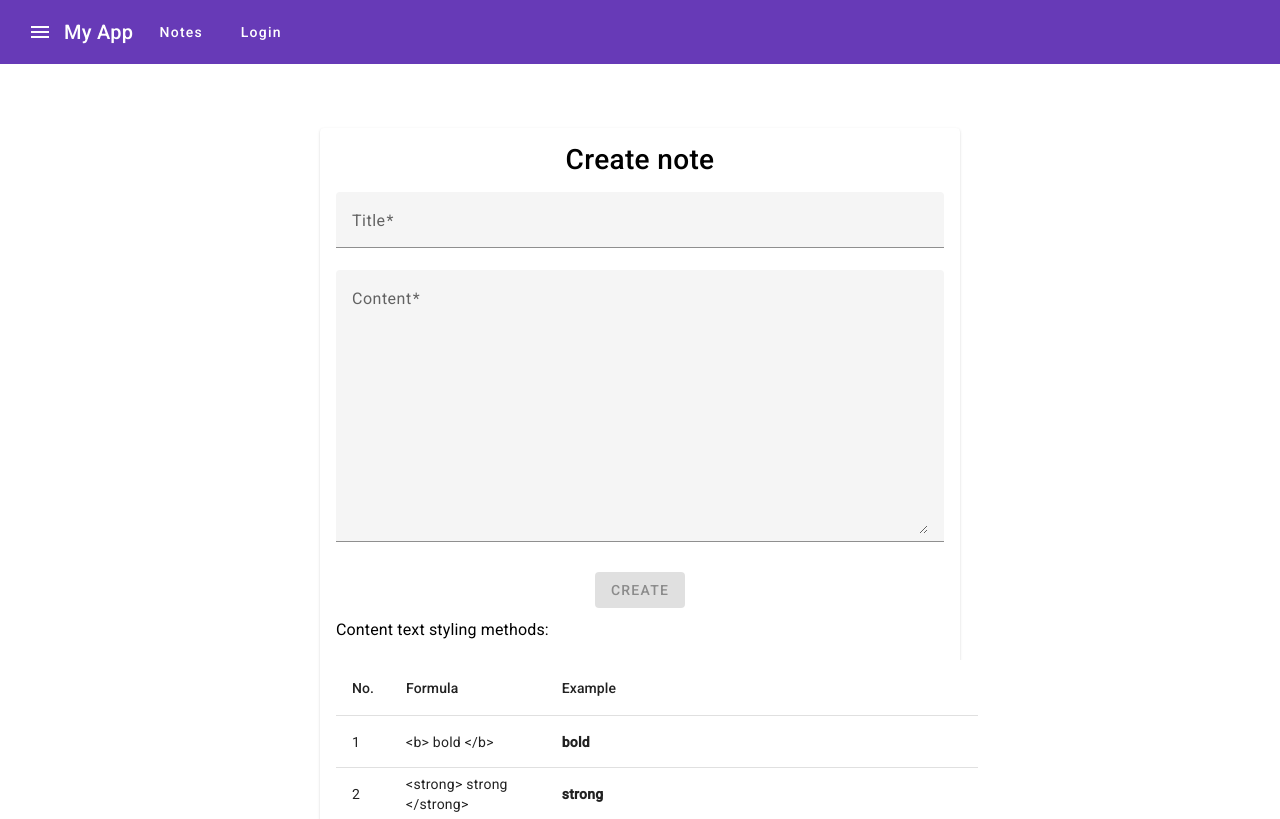
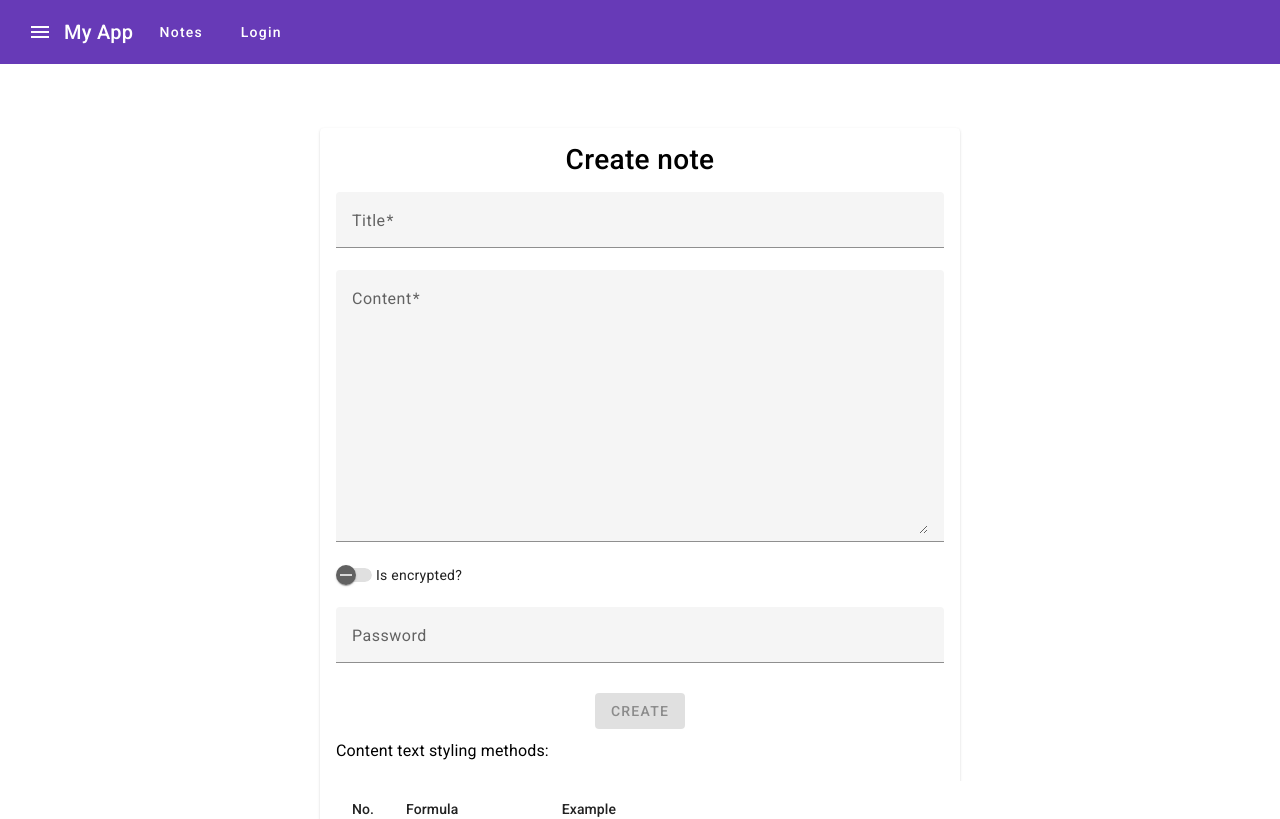
Before and after one commit to sebastian-pietrykowski/secure-notes, an Angular app in the folder secure-notes-frontend/: page /notes/create in a window 1280 px wide. Shown: the top 819 px of the page. Built offline with nearby package versions, Linux system fonts and the light colour scheme.

Commit message:
Changed notes

```diff
--- a/secure-notes-frontend/src/app/core/models/create-note-request.ts
+++ b/secure-notes-frontend/src/app/core/models/create-note-request.ts
@@ -3,5 +3,7 @@ export class CreateNoteRequest {
     public readonly title: string,
     public readonly content: string,
     public readonly creator: string,
+    public readonly isEncrypted: boolean,
+    public readonly password: string
   ) {}
 }
--- a/secure-notes-frontend/src/app/core/models/note-resource.ts
+++ b/secure-notes-frontend/src/app/core/models/note-resource.ts
@@ -4,5 +4,6 @@ export class NoteResource {
     public readonly title: string,
     public readonly content: string,
     public readonly creator: string,
+    public readonly isEncrypted: boolean
   ) {}
 }
--- a/secure-notes-frontend/src/app/features/login/login.component.html
+++ b/secure-notes-frontend/src/app/features/login/login.component.html
@@ -20,6 +20,7 @@
           <mat-label>Password</mat-label>
           <input
             matInput
+            type="password"
             [formControl]="passwordFormControl"
             [errorStateMatcher]="errorMatcher"
           />
--- a/secure-notes-frontend/src/app/features/note/create-note/create-note.component.html
+++ b/secure-notes-frontend/src/app/features/note/create-note/create-note.component.html
@@ -28,6 +28,20 @@
             <mat-error>Content is required</mat-error>
           }
         </mat-form-field>
+        <mat-slide-toggle
+          [formControl]="isEncryptedFormControl"
+          class="create-note__slide"
+          >Is encrypted?</mat-slide-toggle
+        >
+        <mat-form-field class="create-note__form-field">
+          <mat-label>Password</mat-label>
+          <input
+            matInput
+            type="password"
+            [formControl]="passwordFormControl"
+            [errorStateMatcher]="errorMatcher"
+          />
+        </mat-form-field>
       </mat-card-content>
       <mat-card-actions class="create-note__actions">
         <button
--- a/secure-notes-frontend/src/app/features/note/create-note/create-note.component.scss
+++ b/secure-notes-frontend/src/app/features/note/create-note/create-note.component.scss
@@ -24,6 +24,10 @@
     width: 100%;
   }
 
+  &__slide {
+    padding-bottom: 22px;
+  }
+
   &__help-divider {
     width: 0.75rem;
     display: inline-block;
--- a/secure-notes-frontend/src/app/features/note/create-note/create-note.component.ts
+++ b/secure-notes-frontend/src/app/features/note/create-note/create-note.component.ts
@@ -16,6 +16,7 @@ import { SanitizeHTMLPipe } from '../../../core/pipes/sanitize-html.pipe';
 import { TextFormatting } from '../../../core/models/text-formatting';
 import {CreateNoteRequest} from "../../../core/models/create-note-request";
 import {TextFormattingHelpComponent} from "../text-formatting-help/text-formatting-help.component";
+import {MatSlideToggleModule} from "@angular/material/slide-toggle";
 
 @Component({
   selector: 'app-create-note',
@@ -28,6 +29,7 @@ import {TextFormattingHelpComponent} from "../text-formatting-help/text-formatti
     ReactiveFormsModule,
     SanitizeHTMLPipe,
     TextFormattingHelpComponent,
+    MatSlideToggleModule,
   ],
   templateUrl: './create-note.component.html',
   styleUrl: './create-note.component.scss',
@@ -53,11 +55,21 @@ export class CreateNoteComponent implements OnInit {
     return this.noteForm!.get('content') as FormControl;
   }
 
+  protected get isEncryptedFormControl(): FormControl {
+    return this.noteForm!.get('isEncrypted') as FormControl;
+  }
+
+  protected get passwordFormControl(): FormControl {
+    return this.noteForm!.get('password') as FormControl;
+  }
+
   protected createNote(): void {
     const createNoteRequest = new CreateNoteRequest(
       this.titleFormControl.value,
       this.contentFormControl.value,
       'user',
+      this.isEncryptedFormControl.value,
+      this.passwordFormControl.value
     );
     console.log(createNoteRequest);
   }
@@ -66,6 +78,8 @@ export class CreateNoteComponent implements OnInit {
     this.noteForm = this.formBuilder.group({
       title: ['', Validators.required],
       content: ['', Validators.required],
+      isEncrypted: [''],
+      password: [''],
     });
   }
 }
--- a/secure-notes-frontend/src/app/features/note/note-list/note-list.component.html
+++ b/secure-notes-frontend/src/app/features/note/note-list/note-list.component.html
@@ -11,14 +11,20 @@
         <mat-card-header>
           <mat-card-title> {{ note.title }} </mat-card-title>
           <mat-card-subtitle>Created by: {{ note.creator }} </mat-card-subtitle>
+          <mat-card-subtitle>Is encrypted: {{ note.isEncrypted }} </mat-card-subtitle>
         </mat-card-header>
-        <mat-card-content>
-          <p [innerHTML]="note.content | sanitizeHTML" class="note-list__content-text"></p>
-          <mat-divider></mat-divider>
-        </mat-card-content>
+        @if(!note.isEncrypted) {
+          <mat-card-content>
+            <p [innerHTML]="note.content | sanitizeHTML" class="note-list__content-text"></p>
+            <mat-divider></mat-divider>
+          </mat-card-content>
+        }
         <mat-card-actions class="note-list__actions">
           <button mat-stroked-button color="warn" (click)="deleteNote(note.id)">
             DELETE
+          </button>
+          <button mat-stroked-button color="accent" (click)="showNote(note.id)">
+            SHOW
           </button>
         </mat-card-actions>
       </mat-card>
--- a/secure-notes-frontend/src/app/features/note/note-list/note-list.component.ts
+++ b/secure-notes-frontend/src/app/features/note/note-list/note-list.component.ts
@@ -22,13 +22,13 @@ import { MatDividerModule } from '@angular/material/divider';
 })
 export class NoteListComponent {
   notes = [
-    new NoteResource('uuid1', 'My note 1', 'My content<b> 1 </b>', 'user1'),
-    new NoteResource('uuid2', 'My note 2', 'My <b> content 2 </b>', 'user1'),
-    new NoteResource('uuid2', 'My note 2', '<i>My</i> content 2', 'user1'),
-    new NoteResource('uuid2', 'My note 2', 'My content 2', 'user1'),
-    new NoteResource('uuid2', 'My note 2', 'My content 2', 'user1'),
-    new NoteResource('uuid2', 'My note 2', 'My content 2', 'user1'),
-    new NoteResource('uuid2', 'My note 2', 'My content 2', 'user1'),
+    new NoteResource('uuid1', 'My note 1', 'My content<b> 1 </b>', 'user1', false),
+    new NoteResource('uuid2', 'My note 2', 'My <b> content 2 </b>', 'user1', false),
+    new NoteResource('uuid2', 'My note 2', '<i>My</i> content 2', 'user1', false),
+    new NoteResource('uuid2', 'My note 2', 'My content 2', 'user1', false),
+    new NoteResource('uuid2', 'My note 2', 'My content 2', 'user1', false),
+    new NoteResource('uuid2', 'My note 2', 'My content 2', 'user1', false),
+    new NoteResource('uuid2', 'My note 2', 'My content 2', 'user1', false),
   ];
 
   constructor(private readonly router: Router) {}
@@ -40,4 +40,8 @@ export class NoteListComponent {
   protected deleteNote(id: string) {
     console.log(`delete note ${id}`);
   }
+
+  protected showNote(id: string) {
+    console.log(`delete note ${id}`);
+  }
 }
```
Also changed, not shown: secure-notes-frontend/src/app/features/note/text-formatting-help/text-formatting-help.component.ts (line endings or trailing spaces).
